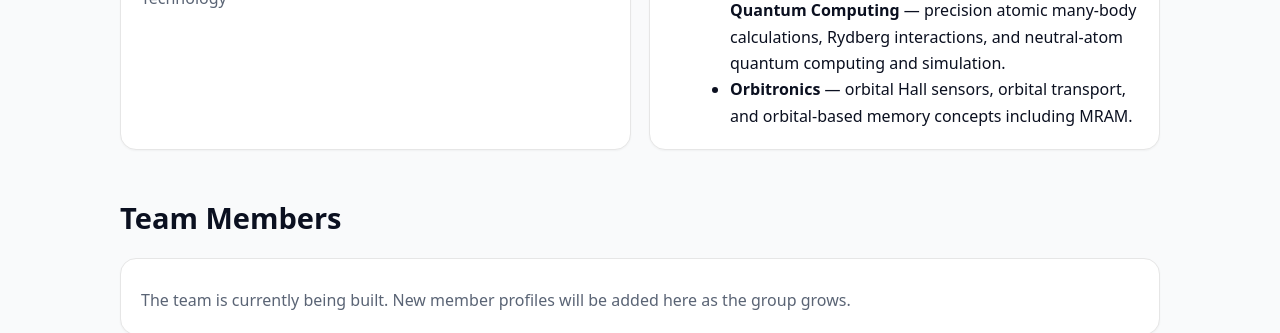
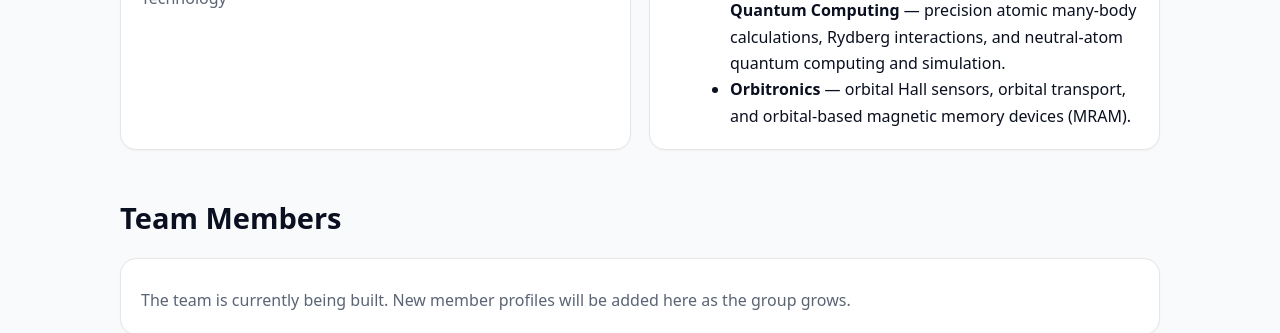
Before and after one commit to sunohao/sunohao.github.io, a Jekyll site: the page built from team/index.md, in a window 1280 px wide and 1071 px high. Shown: the part 385-718 px from the top of the window. Built offline with Jekyll 4.4.1, drawn with Linux system fonts in a browser that asks for light colours.

Commit message:
Refine orbitronics research wording

```diff
--- a/team/index.md
+++ b/team/index.md
@@ -21,7 +21,7 @@ permalink: /team.html
     <ul style="margin:10px 0 0 20px;">
       <li><strong>Energetic Materials Computation</strong> — thermochemical properties, stability, and quantum-chemical modeling of energetic materials.</li>
       <li><strong>High-Precision Atomic Structure &amp; Neutral-Atom Quantum Computing</strong> — precision atomic many-body calculations, Rydberg interactions, and neutral-atom quantum computing and simulation.</li>
-      <li><strong>Orbitronics</strong> — orbital Hall sensors, orbital transport, and orbital-based memory concepts including MRAM.</li>
+      <li><strong>Orbitronics</strong> — orbital Hall sensors, orbital transport, and orbital-based magnetic memory devices (MRAM).</li>
     </ul>
   </div>
 </div>
```
